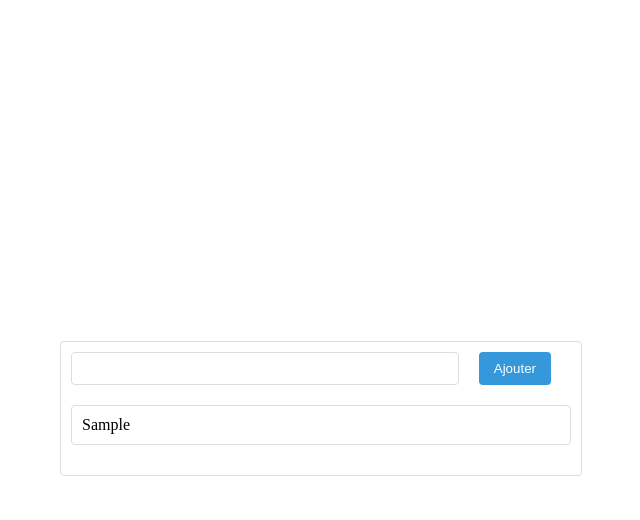
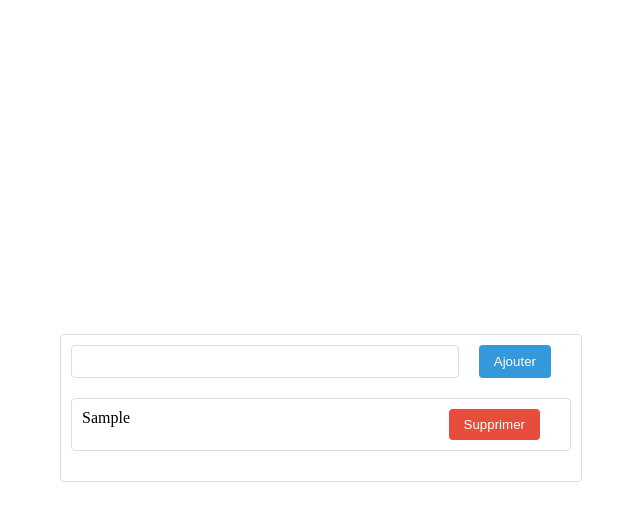
Before and after one commit to agd-you/todo-list-storage, a Vue app: page / in a window 1280 px wide. Both pictures are taken after typing "Sample" into the empty fields and a click on the button "Ajouter". Shown: the top 520 px of the page, without its empty margins (319-959 px from the left). Built offline with nearby package versions, Linux system fonts and the light colour scheme; the HTML template or start-up script is replaced by a standard one.

Commit message:
feat(todo): Add feature to delete todo

```diff
--- a/src/App.vue
+++ b/src/App.vue
@@ -10,6 +10,9 @@
       <li v-for="(todo, index) in todoStore.getTodoList" :key="index" class="card mb-20">
         <div class="flex flex-row align-items-center">
           <span class="flex-fill mr-20">{{ todo.content }}</span>
+          <button class="btn btn-danger" @click.stop="deleteTodo(index)">
+            Supprimer
+          </button>
         </div>
       </li>
     </ul>
@@ -29,6 +32,10 @@ const todoStore = useTodoList();
 function addTodo() {
   todoStore.addTodo(todoInput.value);
   todoInput.value = "";
+}
+
+function deleteTodo(index: number) {
+  todoStore.deleteTodo(index);
 }
 </script>
 
--- a/src/stores/todo-list-store.ts
+++ b/src/stores/todo-list-store.ts
@@ -19,5 +19,8 @@ export const useTodoList = defineStore("todoList", {
         isDone: false,
       });
     },
+    deleteTodo(index: number) {
+      this.todos.splice(index, 1);
+    },
   },
 });
```
